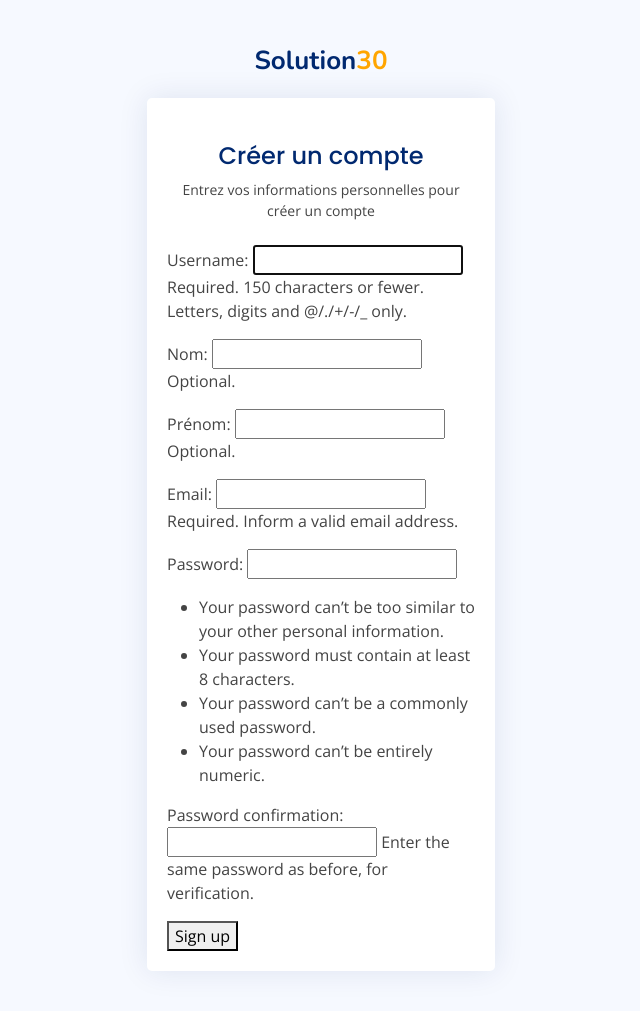
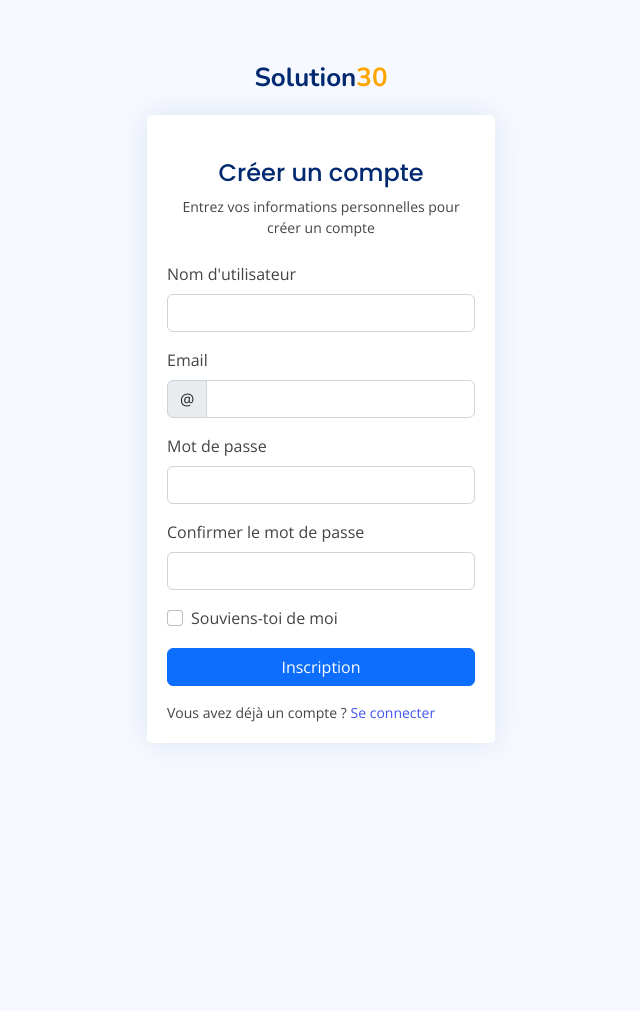
Before and after one commit to ryaddaoud21/Gestionnaire_Des_Interventions, a Django app: page /register in a window 1280 px wide. Shown: the whole page, without its empty margins (319-959 px from the left). After the commit the page ends 722 px from the top, so only its background shows below. Run offline with Django 4.2, Linux system fonts and the light colour scheme; some libraries are stand-ins or nearby versions.

Commit message:
update maps

```diff
--- a/Dashboard/forms.py
+++ b/Dashboard/forms.py
@@ -24,8 +24,8 @@ class ClientForm(forms.ModelForm):
 class SignUpForm(UserCreationForm):
     Nom = forms.CharField(max_length=30, required=False, help_text='Optional.')
     Prénom = forms.CharField(max_length=30, required=False, help_text='Optional.')
-    email = forms.EmailField(max_length=254, help_text='Required. Inform a valid email address.')
+    email = forms.EmailField(max_length=254, required=False,help_text='Required. Inform a valid email address.')
 
     class Meta:
         model = User
-        fields = ('username', 'Nom', 'Prénom', 'email', 'password1', 'password2', )
+        fields = ('username', 'email', 'password1', 'password2', )
--- a/Dashboard/templates/Dashboard/main.html
+++ b/Dashboard/templates/Dashboard/main.html
@@ -49,9 +49,9 @@
   <header id="header" class="header fixed-top d-flex align-items-center">
 
     <div class="d-flex align-items-center justify-content-between">
-      <a href="index.html" class="logo d-flex align-items-center">
+      <a href="{% url 'index' %}" class="logo d-flex align-items-center">
         <span class="d-none d-lg-block">Solution</span>
-                <span class="d-none d-lg-block" style="color:orange;">30</span>
+                <span class="d-none d-lg-block" style="color:orange;">31</span>
 
       </a>
       <i class="bi bi-list toggle-sidebar-btn"></i>
--- a/Dashboard/templates/Dashboard/register.html
+++ b/Dashboard/templates/Dashboard/register.html
@@ -5,7 +5,7 @@
   <meta charset="utf-8">
   <meta content="width=device-width, initial-scale=1.0" name="viewport">
 
-  <title>Pages / Register - NiceAdmin Bootstrap Template</title>
+  <title>Register </title>
   <meta content="" name="description">
   <meta content="" name="keywords">
 
@@ -48,7 +48,7 @@
             <div class="col-lg-4 col-md-6 d-flex flex-column align-items-center justify-content-center">
 
               <div class="d-flex justify-content-center py-4">
-                <a href="index.html" class="logo d-flex align-items-center w-auto">
+                <a href="{% url 'index' %}" class="logo d-flex align-items-center w-auto">
                   <span class="d-none d-lg-block">Solution</span>
                                     <span class="d-none d-lg-block" style="color:orange;">30</span>
 
@@ -62,11 +62,51 @@
                     <h5 class="card-title text-center pb-0 fs-4">Créer un compte</h5>
                     <p class="text-center small">Entrez vos informations personnelles pour créer un compte</p>
                   </div>
-<form method="post">
+<form class="row g-3 needs-validation" name="form2" method="POST" action="{% url 'register' %}">
     {% csrf_token %}
-    {{ form.as_p }}
-    <button type="submit">Sign up</button>
-  </form>
+
+    <div class="col-12">
+        <label for="yourUsername" class="form-label">Nom d'utilisateur</label>
+        <div class="input-group has-validation">
+
+            <input type="text" name="username" class="form-control" id="yourUsername" required>
+            <div class="invalid-feedback">Veuillez entrer votre nom d'utilisateur.</div>
+        </div>
+    </div>
+     <div class="col-12">
+        <label for="yourEmail" class="form-label">Email</label>
+        <div class="input-group has-validation">
+            <span class="input-group-text" id="inputGroupPrepend">@</span>
+            <input type="email" name="email" class="form-control" id="yourEmail" required>
+            <div class="invalid-feedback">Veuillez entrer votre email.</div>
+        </div>
+    </div>
+
+    <div class="col-12">
+        <label for="yourPassword" class="form-label">Mot de passe</label>
+        <input type="password" name="password1" class="form-control" id="yourPassword" required>
+        <div class="invalid-feedback">Veuillez entrer votre mot de passe.</div>
+    </div>
+
+    <div class="col-12">
+        <label for="confirmPassword" class="form-label">Confirmer le mot de passe</label>
+        <input type="password" name="password2" class="form-control" id="confirmPassword" required>
+        <div class="invalid-feedback">Veuillez confirmer votre mot de passe.</div>
+    </div>
+
+    <div class="col-12">
+        <div class="form-check">
+            <input class="form-check-input" type="checkbox" name="remember" value="true" id="rememberMe">
+            <label class="form-check-label" for="rememberMe">Souviens-toi de moi</label>
+        </div>
+    </div>
+    <div class="col-12">
+        <button class="btn btn-primary w-100" type="submit">Inscription</button>
+    </div>
+    <div class="col-12">
+        <p class="small mb-0">Vous avez déjà un compte ? <a href="{% url 'login'%}">Se connecter</a></p>
+    </div>
+</form>
 
                 </div>
               </div>
--- a/Dashboard/views.py
+++ b/Dashboard/views.py
@@ -115,8 +115,34 @@ def ajouter_client(request):
 
 
 
+def get_intervention_addresses(request):
+    interventions = Intervention.objects.all()
+    addresses = [intervention.Address for intervention in interventions if intervention.Address]
+    return addresses
+
+
+from geopy.geocoders import Nominatim
+
+
 @login_required
 def index(request):
+    geolocator = Nominatim(user_agent="Dashboard")
+    location = geolocator.geocode("France")
+    if location:
+        print(location.address)
+    else:
+        print("Adresse non trouvée")
+
+    interventions = Intervention.objects.all()
+    coordinates = []
+
+    for intervention in interventions:
+        if intervention.Address:
+            location = geolocator.geocode(intervention.Address)
+            print(location)
+            if location:
+                coordinates.append([location.latitude, location.longitude])
+                print(coordinates)
     interventions = Intervention.objects.all()
     Total_C = Client.objects.all().count()
     Total_I = Intervention.objects.all().count()
@@ -150,7 +176,7 @@ def index(request):
 
 
     context={'interventions':interventions,'Total_I':Total_I,'Total_C':Total_C,'Total_U':Total_U, 'labelz': labels,
-        'data': data,'data_ints':data_ints,'labelz_ints':labels_ints}
+        'data': data,'data_ints':data_ints,'labelz_ints':labels_ints,'coordinates': coordinates}
     return render(request, 'Dashboard/index.html',context)
 
 
@@ -167,6 +193,7 @@ def population_chart(request):
 
 from django.db.models import Sum
 from django.http import JsonResponse
+
 
 
 
@@ -202,6 +229,7 @@ def register(request):
             login(request, user,backend='django.contrib.auth.backends.ModelBackend')
             return redirect('index')
     else:
+        print('erreur')
         form = SignUpForm()
     context = {'form':form}
     return render(request, 'Dashboard/register.html',context)
--- a/Index/settings.py
+++ b/Index/settings.py
@@ -42,6 +42,7 @@ INSTALLED_APPS = [
     'django.contrib.messages',
     'django.contrib.staticfiles',
     'Dashboard',
+
 ]
 
 
```
Also changed, not shown: Dashboard/templates/Dashboard/index.html (+32 -1 lines), Dashboard/templates/Dashboard/planning.html (+1 -12 lines), db.sqlite3.
